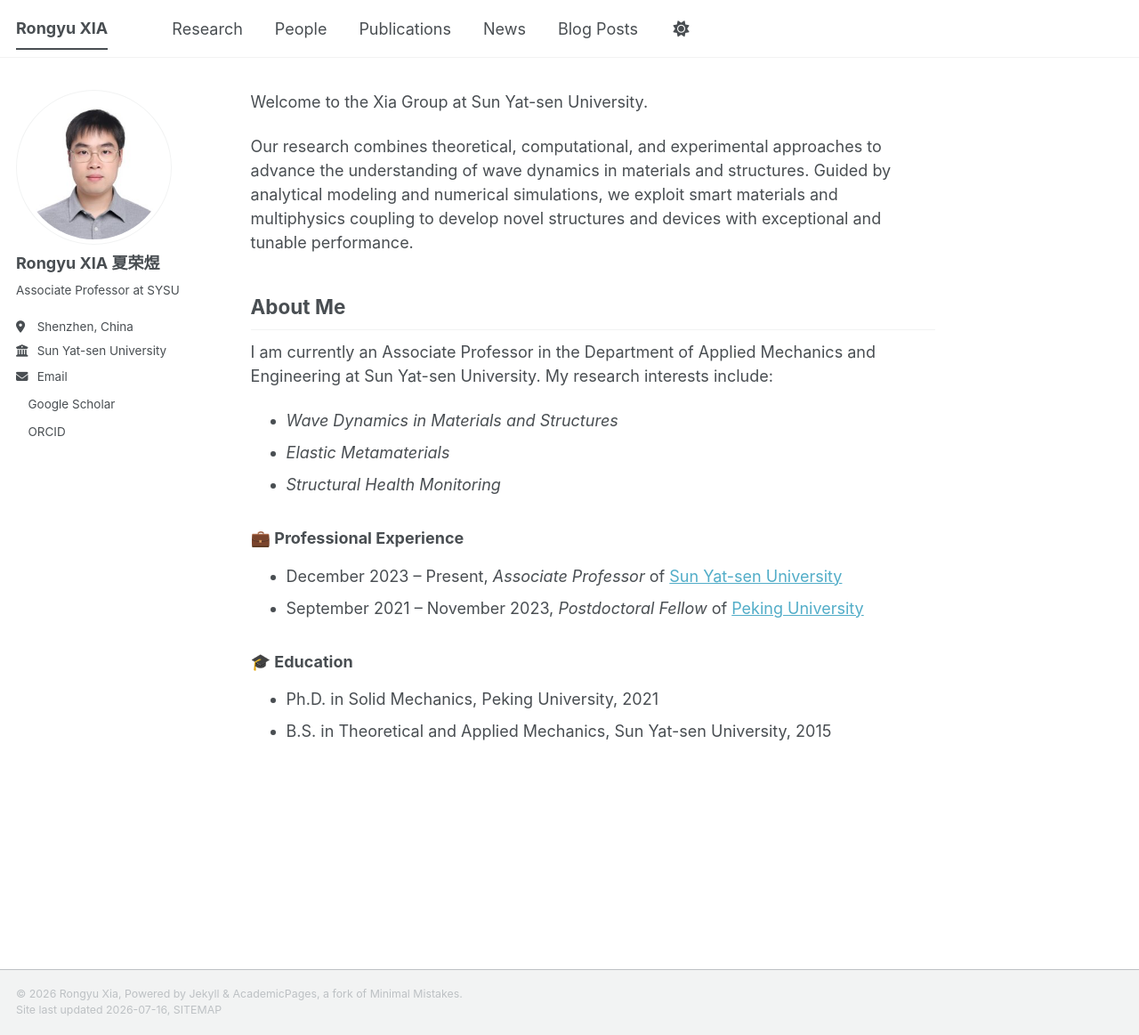
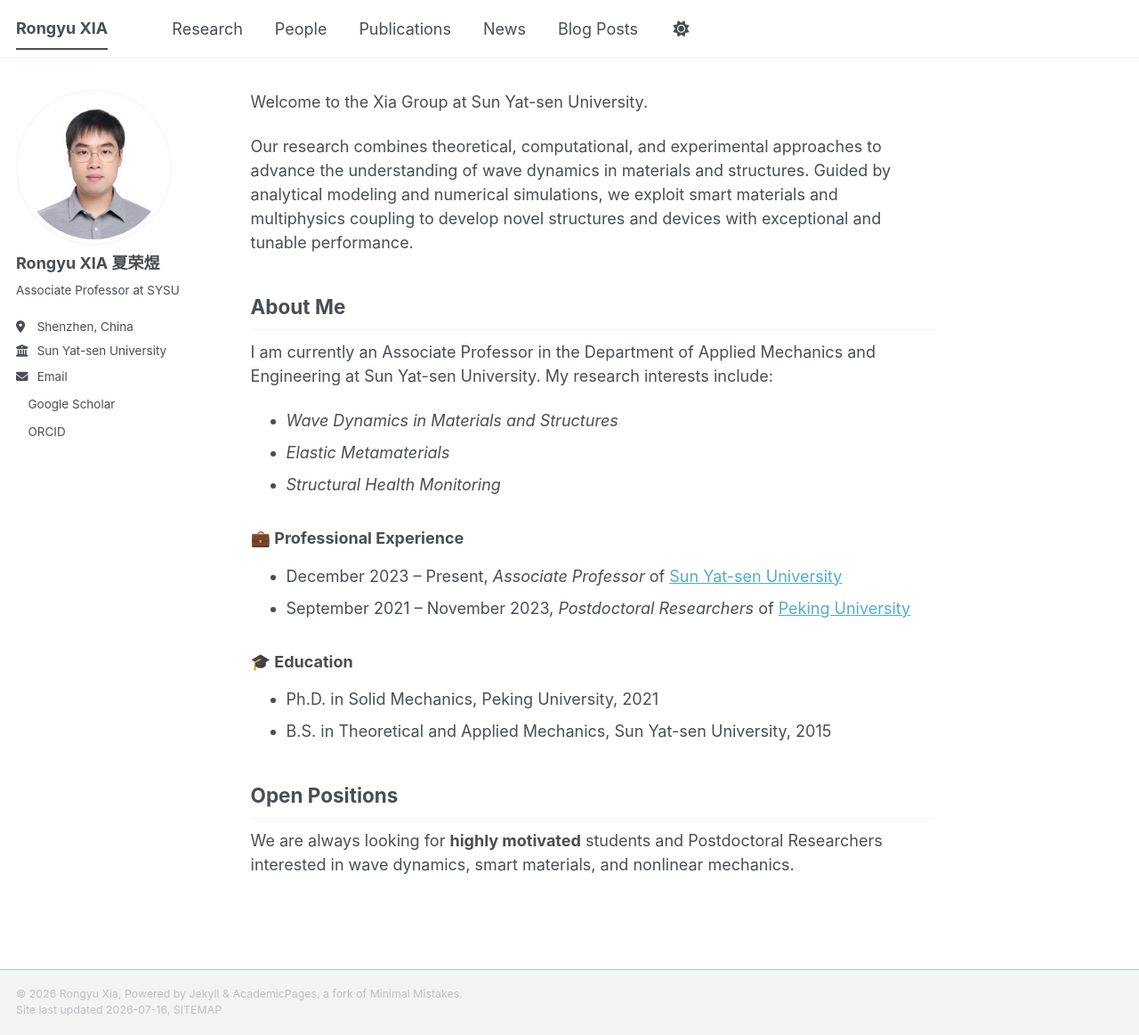
Before and after one commit to RongyuXia/rongyuxia.github.io, a Jekyll site: the page built from _pages/about.md, in a window 1280 px wide and 1163 px high. Shown: the whole window at 89% size. Built offline with Jekyll 4.4.1, drawn with Linux system fonts in a browser that asks for light colours; a style sheet for code colours, icons or effects is not loaded.

Commit message:
Update about.md

```diff
--- a/_pages/about.md
+++ b/_pages/about.md
@@ -22,9 +22,13 @@ I am currently an Associate Professor in the Department of Applied Mechanics and
 ### 💼 Professional Experience
 
 - December 2023 – Present, *Associate Professor* of [Sun Yat-sen University](https://www.sysu.edu.cn/)
-- September 2021 – November 2023, *Postdoctoral Fellow* of [Peking University](http://www.pku.edu.cn/)
+- September 2021 – November 2023, *Postdoctoral Researchers* of [Peking University](http://www.pku.edu.cn/)
 
 ### 🎓 Education
 
 - Ph.D. in Solid Mechanics, Peking University, 2021
 - B.S. in Theoretical and Applied Mechanics, Sun Yat-sen University, 2015
+
+## Open Positions
+
+We are always looking for **highly motivated** students and Postdoctoral Researchers interested in wave dynamics, smart materials, and nonlinear mechanics.
```
